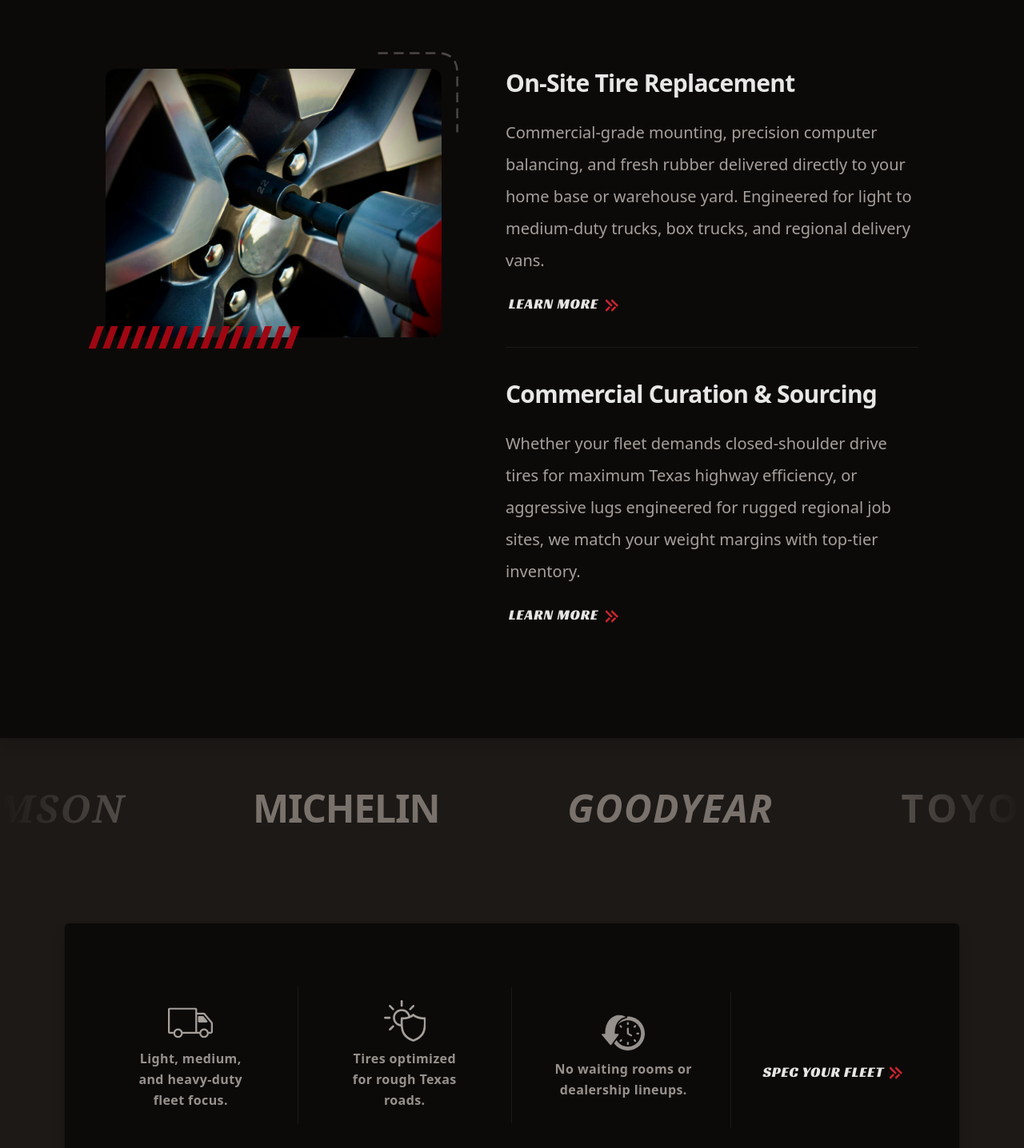
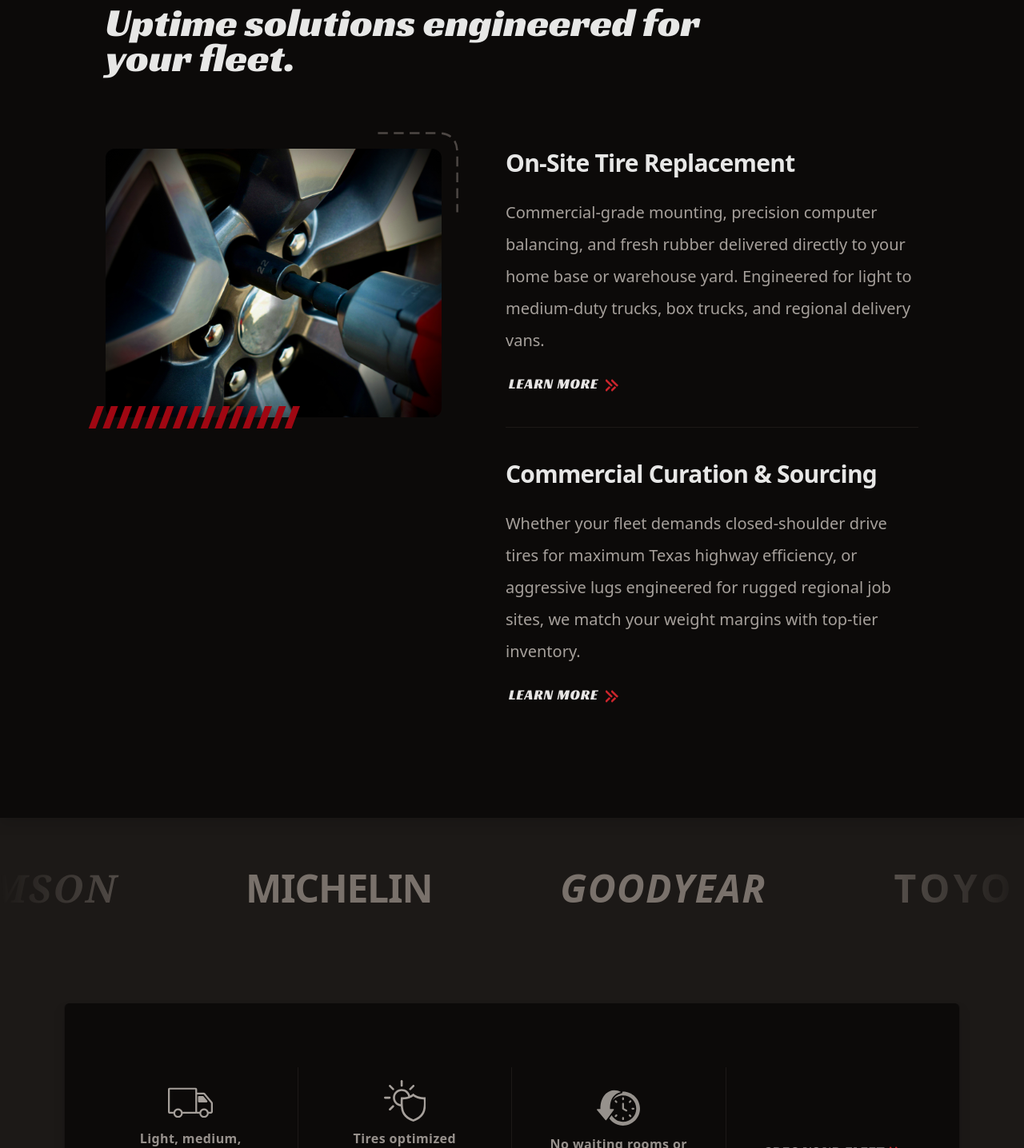
Before and after one commit to mj-codices/seventh-gear-tire, a Next.js app: page / in a window 1280 px wide. Shown: the part 914-2350 px from the top of the page at 80% size. Built offline with nearby package versions, Linux system fonts and the light colour scheme; a web font is replaced by a local one.

Commit message:
updated styling on services component as well as BrandMarquee

```diff
--- a/app/components/Brands/BrandMarquee.tsx
+++ b/app/components/Brands/BrandMarquee.tsx
@@ -98,7 +98,7 @@ export default function BrandMarquee() {
 
           {/* 3. Third Item (Time Quadrant) */}
           {/* Swapped xl: values out for lg: variants, and stripped out the extra mobile border-b tracking entirely */}
-          <div className="pt-2 sm:pt-5 lg:pt-0 pb-8 lg:py-4 border-r border-stone-900 lg:border-b-0 flex flex-col items-center justify-center gap-1 px-3 sm:px-5 md:px-20 lg:px-6 xl:px-10 translate-1.5">
+          <div className="pt-2 sm:pt-5 lg:pt-0 pb-8 lg:py-4 border-r border-stone-900 lg:border-b-0 flex flex-col items-center justify-center gap-1 px-6">
             <div
               className="text-stone-400/90 flex items-center justify-center"
               aria-hidden="true"
--- a/app/components/Services/Services.tsx
+++ b/app/components/Services/Services.tsx
@@ -3,7 +3,7 @@ import Chevrons from "../UI/Chevrons";
 
 export default function Services() {
   return (
-    <section className="relative bg-stone-950 px-9 sm:px-15 md:px-20 xl:px-33 pt-5 pb-15 md:pb-20 xl:pb-35 space-y-15 z-10 drop-shadow-xl lg:drop-shadow-4xl">
+    <section className="relative bg-stone-950 px-9 sm:px-15 md:px-20 xl:px-33 pt-10 sm:pt-30 pb-15 md:pb-20 xl:pb-35 space-y-15 z-10 drop-shadow-xl lg:drop-shadow-4xl">
       {/* Section Header */}
       <h2 className="font-display text-4xl sm:text-[40px] md:text-[50px] text-white/90 leading-11 sm:pb-4 md:pb-8 sm:max-w-lg md:max-w-2xl xl:max-w-3xl">
         Uptime solutions engineered for your fleet.
@@ -12,10 +12,9 @@ export default function Services() {
       {/* Services Stack: Changed xl: prefixes to lg: so the side-by-side configuration triggers earlier */}
       <div className="flex flex-col space-y-7 md:space-y-12 lg:space-y-0 lg:grid lg:grid-cols-[auto_1fr] lg:gap-x-16 xl:gap-x-20 lg:items-start">
         {/* LEFT COLUMN: Image Wrapper */}
-        {/* Cleaned up responsive padding overrides for both lg and xl milestones */}
         <div className="relative flex flex-col w-full max-w-md sm:max-w-lg lg:max-w-[420px] mr-3.5 pr-3 pb-3 lg:mr-0 lg:pr-0">
           {/* 2. Inner Layer */}
-          <div className="w-full h-full rounded-xl overflow-hidden mb-2 lg:aspect-[5/4]">
+          <div className="w-full h-full lg:h-auto lg:aspect-[5/4] rounded-xl overflow-hidden mb-2 relative lg:after:absolute lg:after:inset-0 lg:after:bg-[radial-gradient(circle,rgba(0,0,0,0)_40%,rgba(0,0,0,0.7)_100%)] lg:after:pointer-events-none">
             <img
               className="w-full h-full object-cover brightness-110"
               src="/services.jpeg"
--- a/app/globals.css
+++ b/app/globals.css
@@ -14,3 +14,34 @@
      Setting it to 0.5 cuts the brightness in half. */
   filter: brightness(0.7);
 }
+
+.vignette-container {
+  position: relative;
+  display: inline-block; /* Or block, depending on layout */
+  overflow: hidden;
+}
+
+.vignette-container img {
+  display: block;
+  width: 100%;
+  height: auto;
+}
+
+/* The Vignette Layer */
+.vignette-container::after {
+  content: "";
+  position: absolute;
+  top: 0;
+  left: 0;
+  width: 100%;
+  height: 100%;
+
+  /* The Magic: Center is transparent, edges fade to black */
+  background: radial-gradient(
+    circle,
+    rgba(0, 0, 0, 0) 40%,
+    rgba(0, 0, 0, 0.7) 100%
+  );
+
+  pointer-events: none; /* Crucial: Allows clicks to pass through to the image if needed */
+}
```
